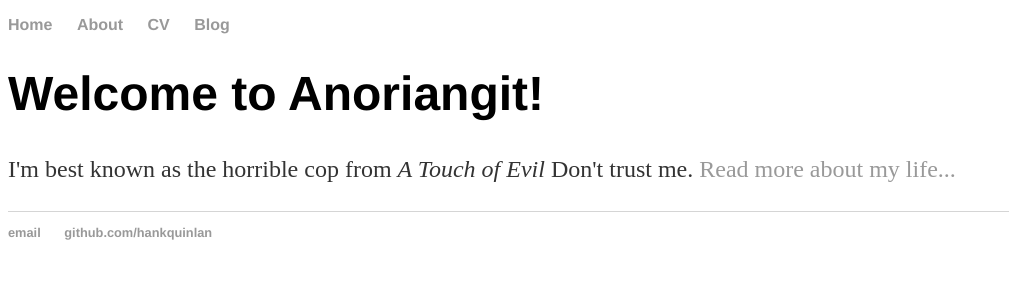
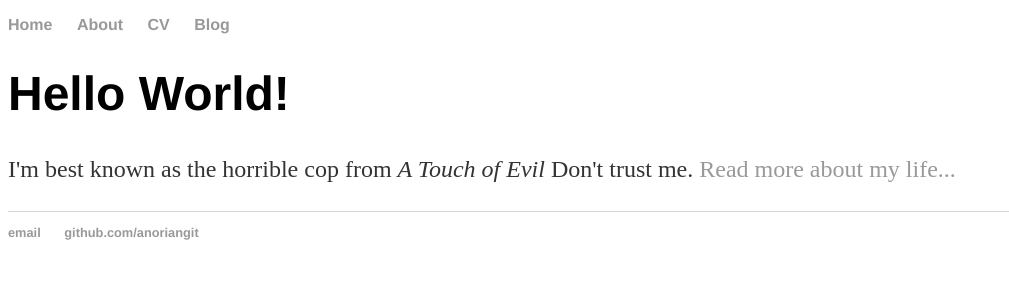
Before and after one commit to anoriangit/anoriangit.github.io, a Jekyll site: the page built from index.html, in a window 1280 px wide. Shown: the top 300 px of the page, without its empty margins (0-1009 px from the left). Built offline with Jekyll 4.4.1, drawn with Linux system fonts in a browser that asks for light colours.

Commit message:
Update index.html

```diff
--- a/index.html
+++ b/index.html
@@ -1,30 +1,8 @@
-<!DOCTYPE html>
-<html>
-	<head>
-		<title>Anoriangit - Anoria's github pages</title>
-		<!-- link to main stylesheet -->
-		<link rel="stylesheet" type="text/css" href="/css/main.css">
-	</head>
-	<body>
-		<nav>
-    		<ul>
-        		<li><a href="/">Home</a></li>
-	        	<li><a href="/about">About</a></li>
-        		<li><a href="/cv">CV</a></li>
-        		<li><a href="/blog">Blog</a></li>
-    		</ul>
-		</nav>
-		<div class="container">
-    		<div class="blurb">
-        		<h1>Welcome to Anoriangit!</h1>
-			<p>I'm best known as the horrible cop from <em>A Touch of Evil</em> Don't trust me. <a href="/about">Read more about my life...</a></p>
-    		</div><!-- /.blurb -->
-		</div><!-- /.container -->
-		<footer>
-    		<ul>
-        		<li><a href="mailto:hankquinlanhub@gmail.com">email</a></li>
-        		<li><a href="https://github.com/hankquinlan">github.com/hankquinlan</a></li>
-			</ul>
-		</footer>
-	</body>
-</html>
+---
+layout: default
+title: Anoriangit - The home of Anoria
+---
+<div class="blurb">
+	<h1>Hello World!</h1>
+	<p>I'm best known as the horrible cop from <em>A Touch of Evil</em> Don't trust me. <a href="/about">Read more about my life...</a></p>
+</div><!-- /.blurb -->
```
